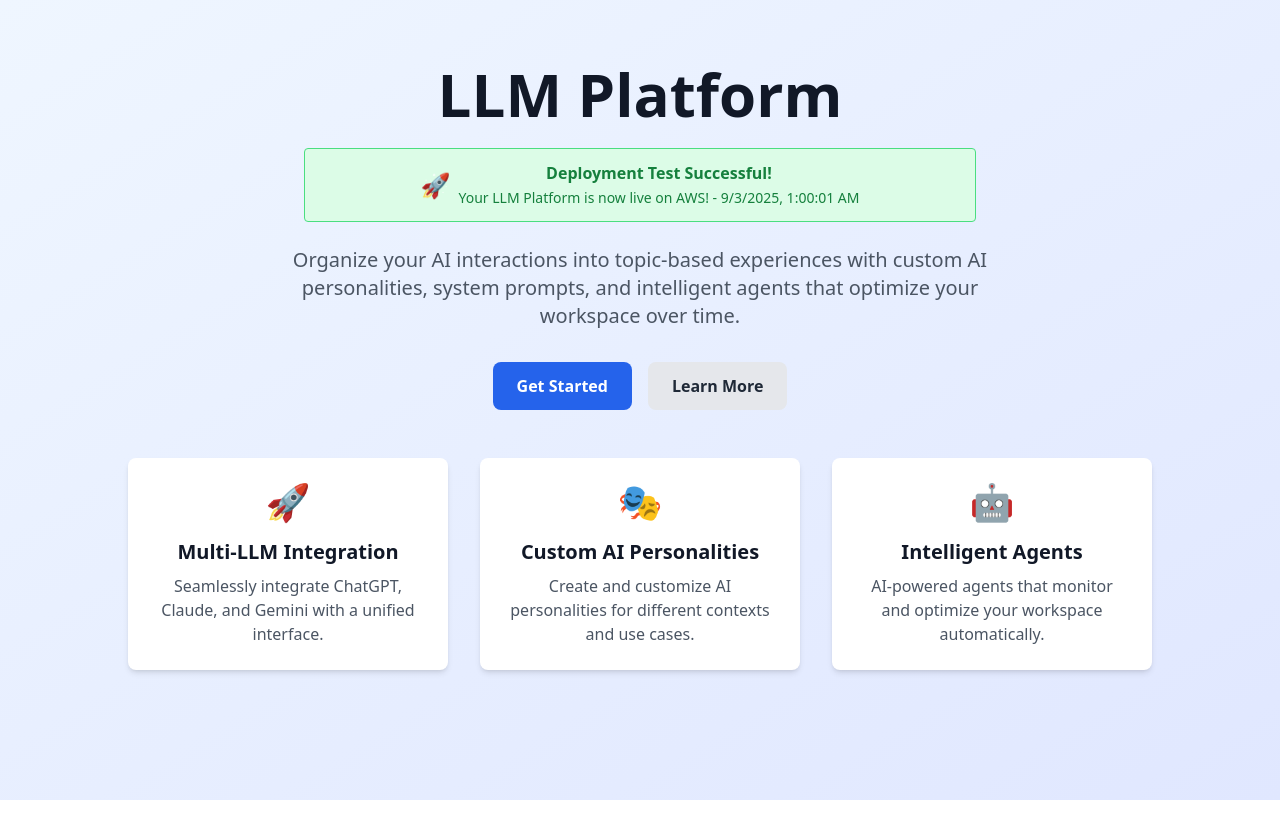
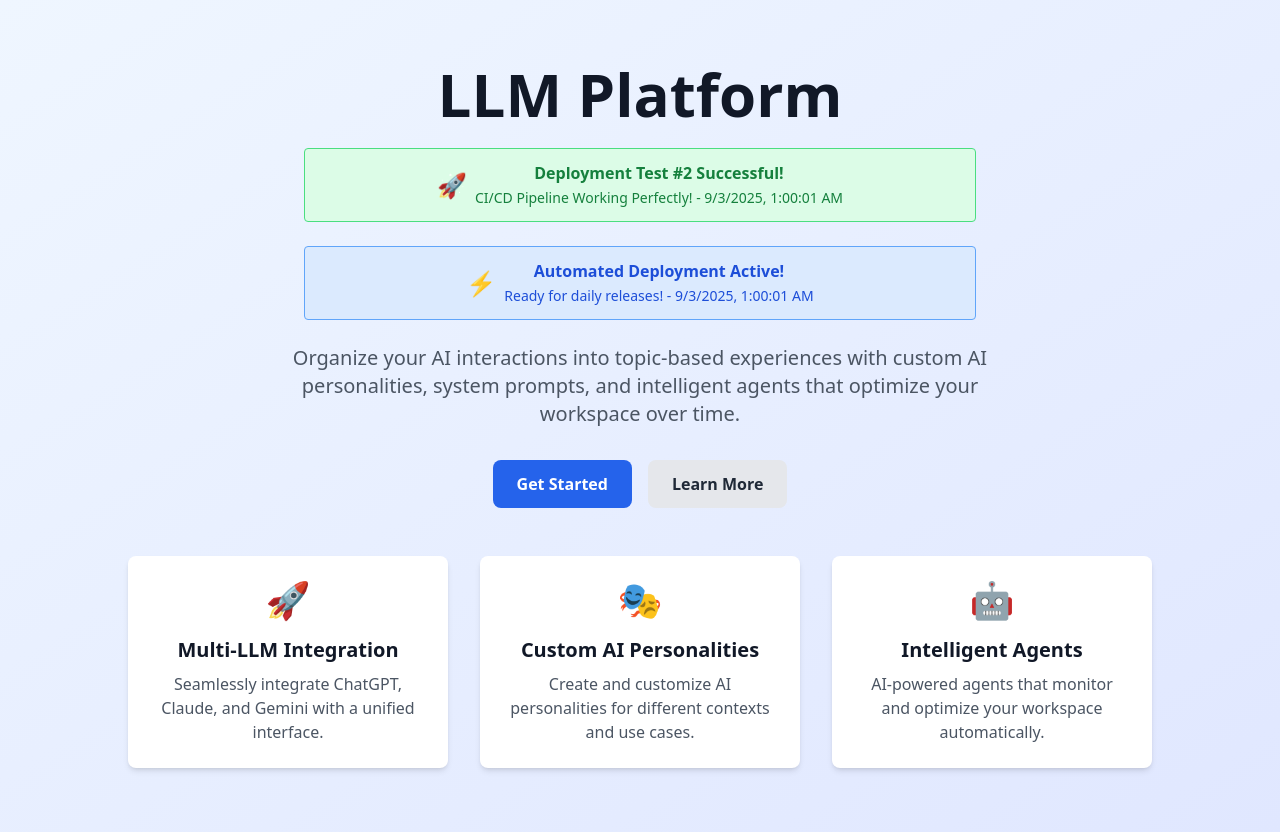
Before and after one commit to kaissaoui/llm-platform, a Next.js app: page / in a window 1280 px wide. Before the commit the page ends 800 px from the top, so only its background shows below. Built offline with nearby package versions, Linux system fonts and the light colour scheme.

Commit message:
Deployment Test #2 - Testing CI/CD pipeline with automated deployment

```diff
--- a/src/pages/index.tsx
+++ b/src/pages/index.tsx
@@ -23,9 +23,21 @@ const Home: NextPage = () => {
               <div className="flex items-center justify-center">
                 <span className="text-2xl mr-2">🚀</span>
                 <div>
-                  <strong>Deployment Test Successful!</strong>
+                  <strong>Deployment Test #2 Successful!</strong>
                   <br />
-                  <span className="text-sm">Your LLM Platform is now live on AWS! - {new Date().toLocaleString()}</span>
+                  <span className="text-sm">CI/CD Pipeline Working Perfectly! - {new Date().toLocaleString()}</span>
+                </div>
+              </div>
+            </div>
+
+            {/* Second Test Banner */}
+            <div className="bg-blue-100 border border-blue-400 text-blue-700 px-4 py-3 rounded mb-6 max-w-2xl mx-auto">
+              <div className="flex items-center justify-center">
+                <span className="text-2xl mr-2">⚡</span>
+                <div>
+                  <strong>Automated Deployment Active!</strong>
+                  <br />
+                  <span className="text-sm">Ready for daily releases! - {new Date().toLocaleString()}</span>
                 </div>
               </div>
             </div>
```
